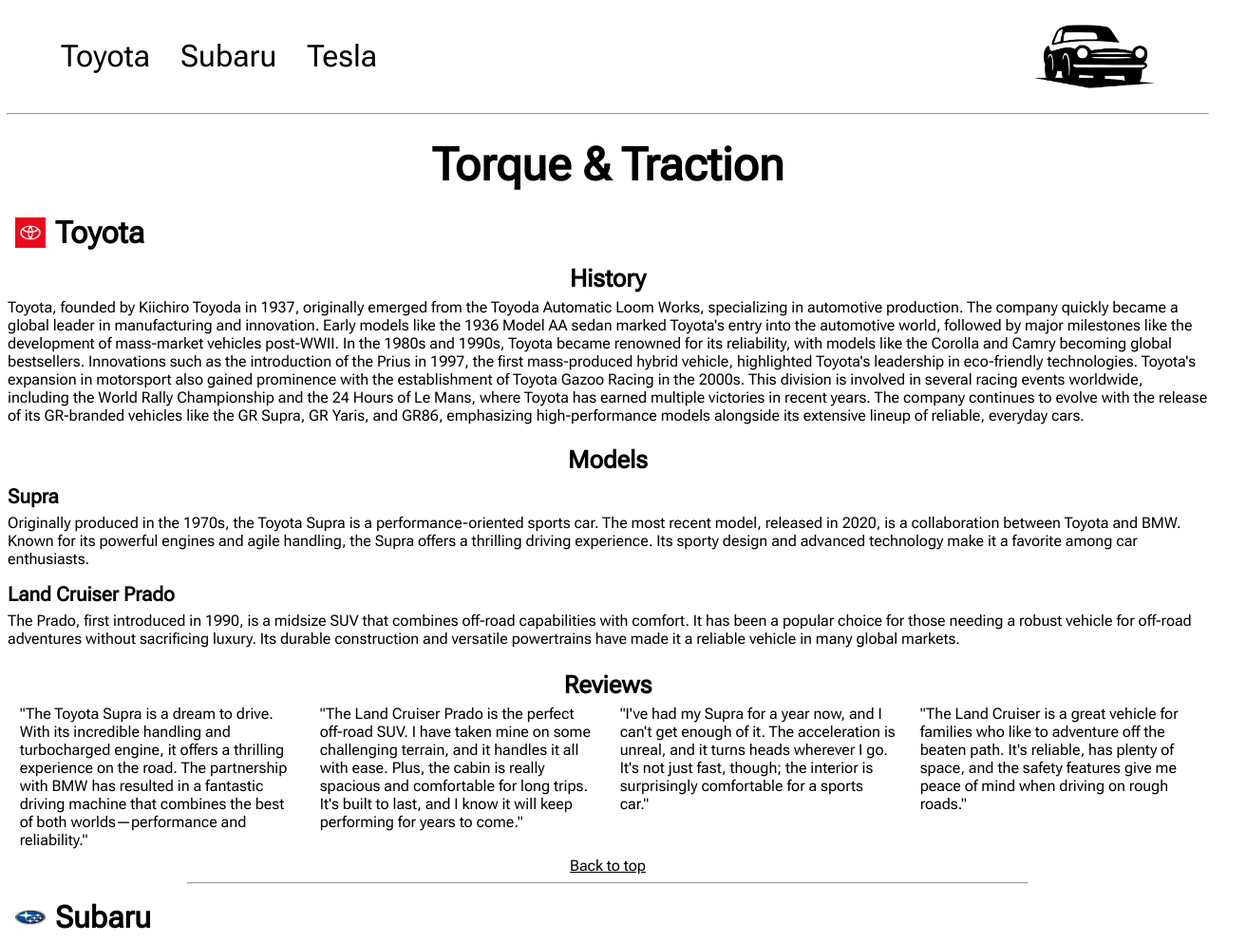
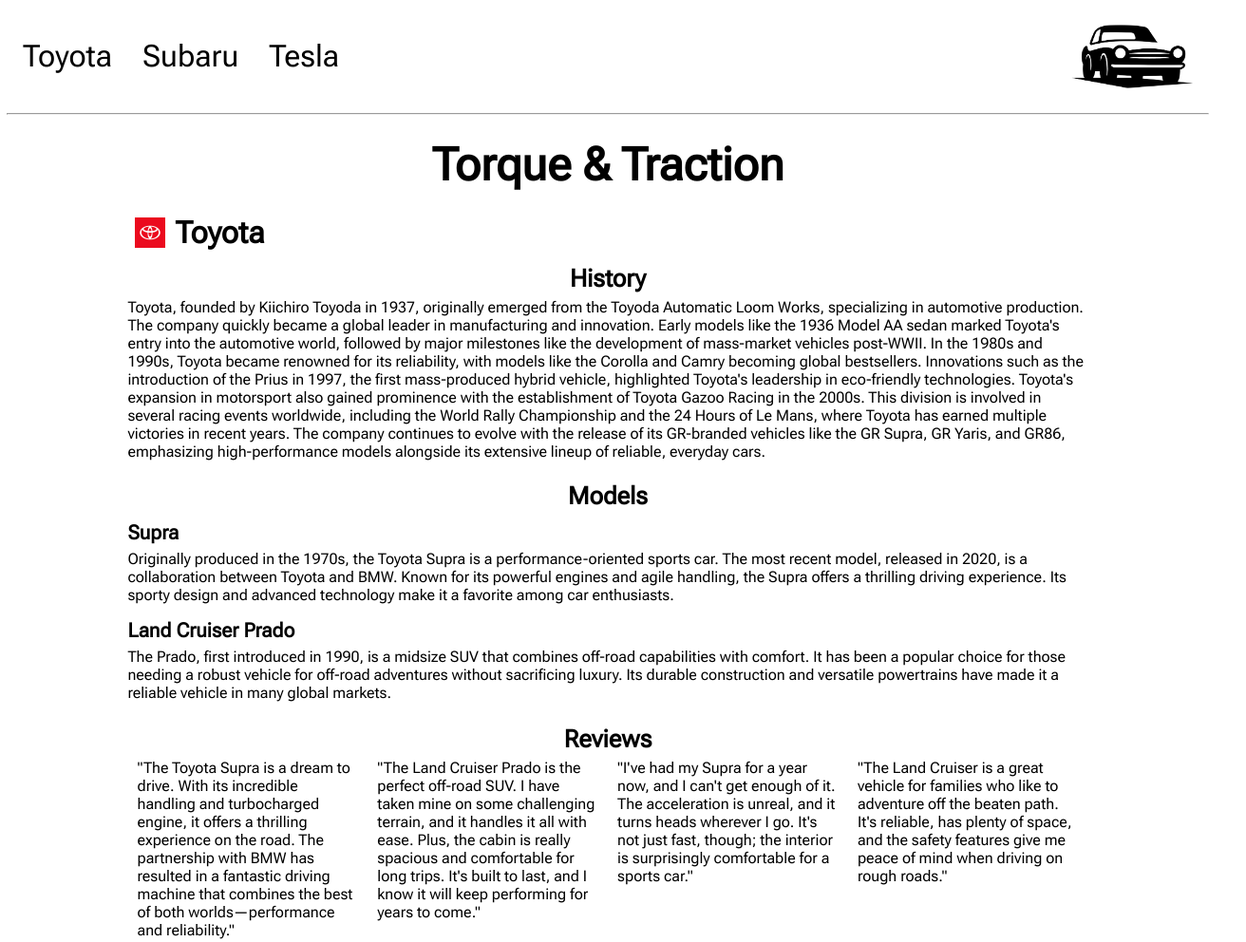
Before and after one commit to SwootsUA/car-dealership, a plain HTML site: page index.html in a window 1280 px wide. Shown: the top 992 px of the page at 95% size, 1312 px wide, since content can reach past the window. Drawn offline with Linux system fonts and the light colour scheme.

Commit message:
Update <main> tag width to 80% for better readability

```diff
--- a/assets/styles/style.css
+++ b/assets/styles/style.css
@@ -3,6 +3,7 @@ body {
     display: flex;
     flex-direction: column;
     font-family: "Roboto Flex", sans-serif;
+    align-items: center;
 }
 
 p {
@@ -15,6 +16,7 @@ header {
     justify-content: space-between;
     align-items: center;
     padding-inline: 40px;
+    width: 100%;
 }
 
 header img {
@@ -44,6 +46,7 @@ header ul li a {
 main {
     display: flex;
     flex-direction: column;
+    max-width: 80%;
 }
 
 h1 {
```
